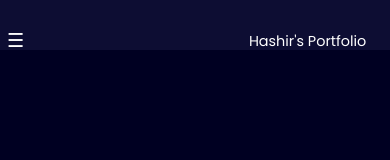
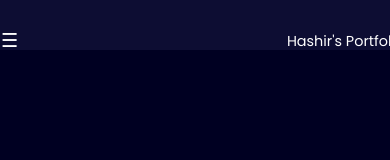
Before and after one commit to Hashir39/portfolio, a React (Create React App) app: page / in a window 390 px wide. Shown: the top 160 px of the page. Built offline with nearby package versions, Linux system fonts and the light colour scheme.

Commit message:
Updated index.css

```diff
--- a/src/index.css
+++ b/src/index.css
@@ -468,6 +468,8 @@ nav ul li a:hover {
     gap: 12em !important;
   }
   .left {
+    position: relative;
+    right: -38px;
     display: flex;
     font-size: 0.9rem;
     margin-left: 7rem;
@@ -478,7 +480,7 @@ nav ul li a:hover {
     display: block;
     position: absolute;
     color: white;
-    left: 7px;
+    left: 1px;
     top: 27px;
     font-size: 1.2rem;
     cursor: pointer;
@@ -506,9 +508,9 @@ nav ul li a:hover {
   .nav-links.show {
     position: absolute;
     top: 52px;
-    left: 6px;
-    width: 100vw;
-    height: 100vh;
+    left: 0px;
+    width: 60vw;
+    height: 20em;
     z-index: 10;
     display: block;
     background-color: var(--color-1);
```
